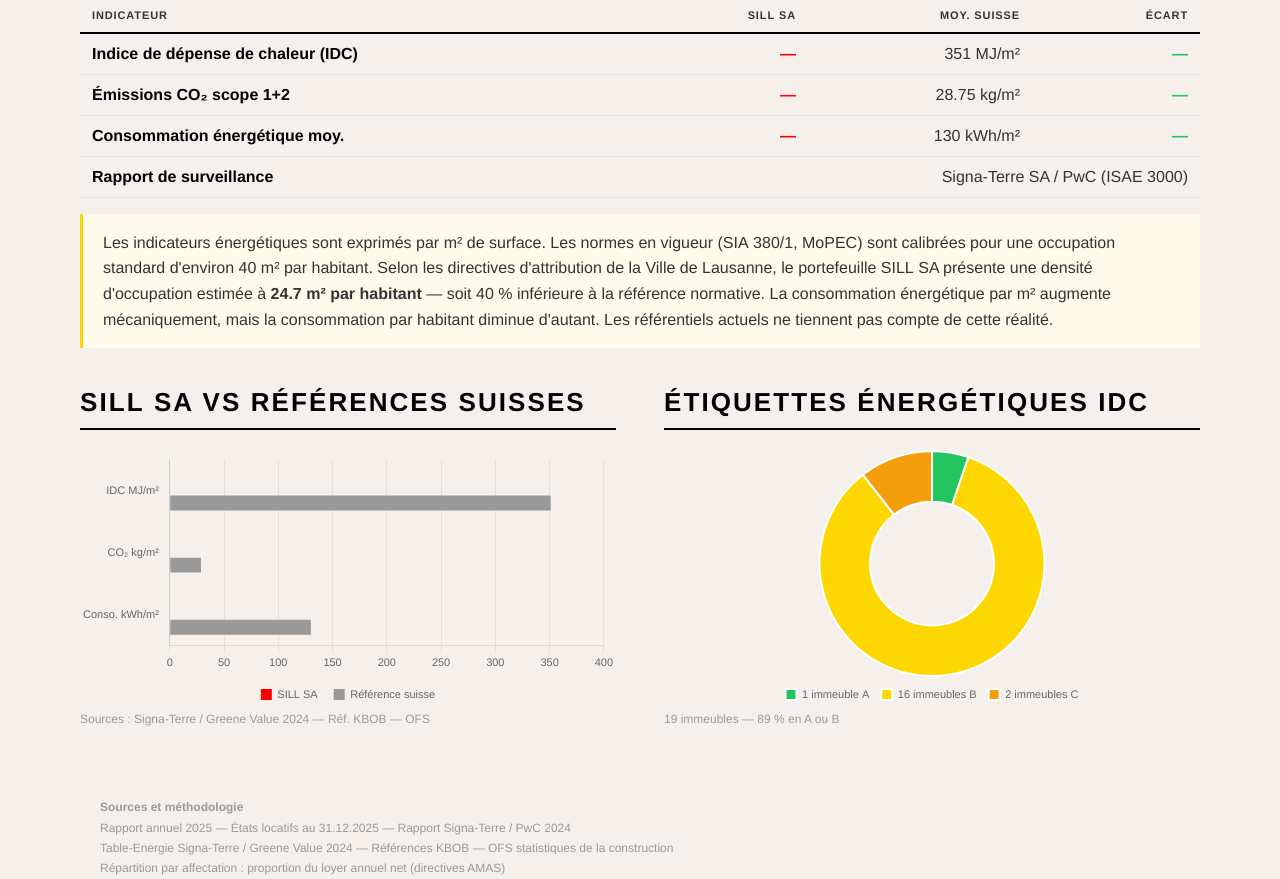
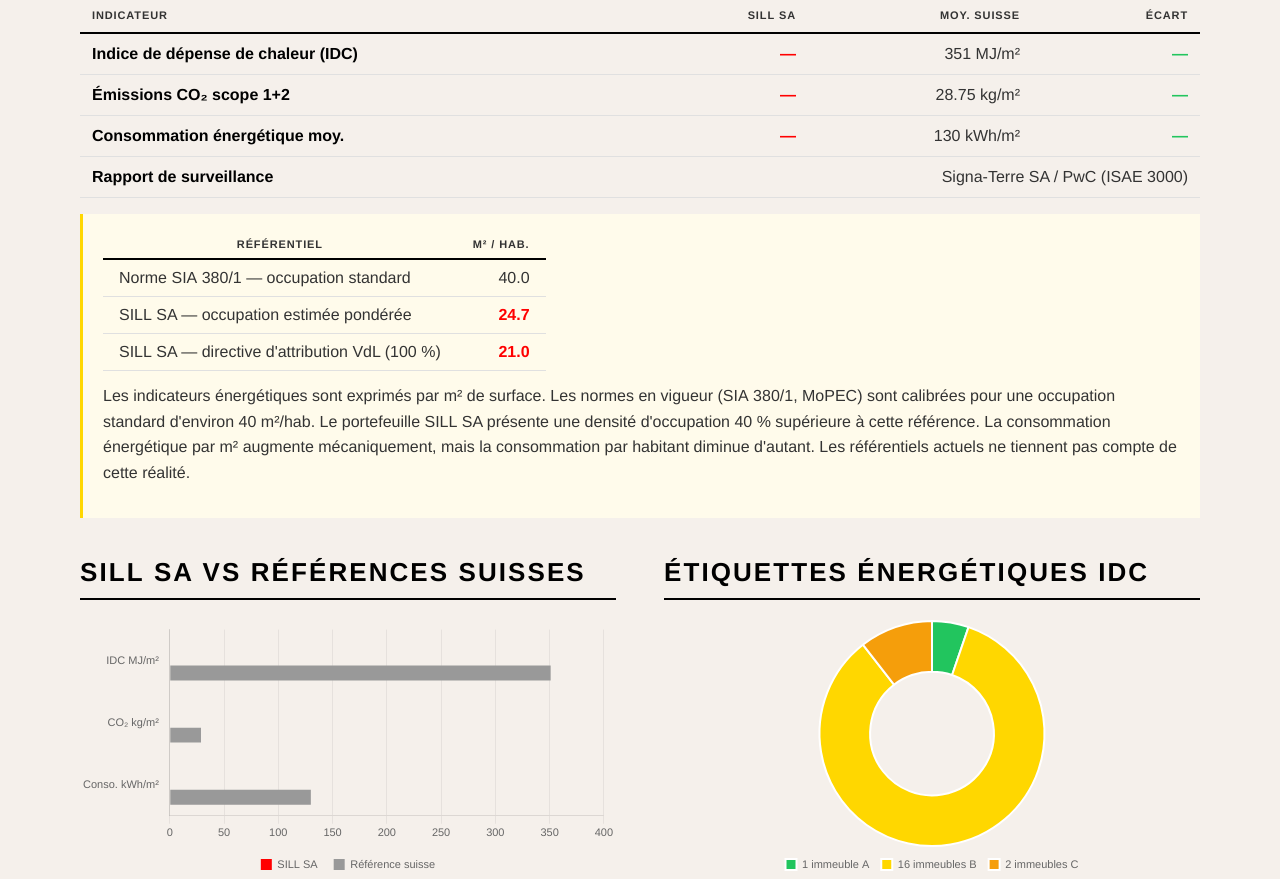
Before and after one commit to pmenoux/sillsa-v2, a PHP site: template site/templates/en-bref.php in a window 1280 px wide. Shown: the part 2839-3718 px from the top of the page. Run offline with PHP 8.4, Linux system fonts and the light colour scheme; the template is opened without the code that fills it, so the values that code supplies are empty; some libraries are stand-ins or nearby versions.

Commit message:
feat(en-bref): tableau densité norme vs directive vs estimation pondérée
SIA 380/1: 40.0 m²/hab. | SILL pondéré: 24.7 | SILL directive: 21.0

Co-Authored-By: Claude Opus 4.6 (1M context) <noreply@anthropic.com>

```diff
--- a/site/assets/css/style.css
+++ b/site/assets/css/style.css
@@ -3071,6 +3071,18 @@ main {
   line-height: var(--lh-base);
   color: var(--color-body);
 }
+.enbref-table--densite { width: auto; margin-bottom: 0; }
+.enbref-table--densite th,
+.enbref-table--densite td { padding: 6px 16px; }
+.enbref-table--densite th:nth-child(2),
+.enbref-table--densite td:nth-child(2) { text-align: right; }
+.enbref-table--densite th {
+  font-family: var(--font-heading);
+  text-transform: uppercase;
+  font-size: 11px;
+  letter-spacing: 0.08em;
+  border-bottom: 2px solid #000;
+}
 
 @media (max-width: 767px) {
   .enbref-table--esg { font-size: 13px; }
--- a/site/templates/en-bref.php
+++ b/site/templates/en-bref.php
@@ -324,7 +324,31 @@ function kvPublic($kpiMap, $key) {
                     </tr>
                 </tbody>
             </table>
-            <p class="enbref-sia-note">Les indicateurs &eacute;nerg&eacute;tiques sont exprim&eacute;s par m&sup2; de surface. Les normes en vigueur (SIA&nbsp;380/1, MoPEC) sont calibr&eacute;es pour une occupation standard d'environ 40&nbsp;m&sup2; par habitant. Selon les directives d'attribution de la Ville de Lausanne, le portefeuille SILL&nbsp;SA pr&eacute;sente une densit&eacute; d'occupation estim&eacute;e &agrave; <strong>24.7&nbsp;m&sup2; par habitant</strong>&nbsp;&mdash; soit 40&nbsp;% inf&eacute;rieure &agrave; la r&eacute;f&eacute;rence normative. La consommation &eacute;nerg&eacute;tique par m&sup2; augmente m&eacute;caniquement, mais la consommation par habitant diminue d'autant. Les r&eacute;f&eacute;rentiels actuels ne tiennent pas compte de cette r&eacute;alit&eacute;.</p>
+            <div class="enbref-sia-note">
+                <table class="enbref-table enbref-table--densite">
+                    <thead>
+                        <tr>
+                            <th>R&eacute;f&eacute;rentiel</th>
+                            <th>m&sup2; / hab.</th>
+                        </tr>
+                    </thead>
+                    <tbody>
+                        <tr>
+                            <td>Norme SIA&nbsp;380/1 &mdash; occupation standard</td>
+                            <td class="enbref-value">40.0</td>
+                        </tr>
+                        <tr>
+                            <td>SILL&nbsp;SA &mdash; occupation estim&eacute;e pond&eacute;r&eacute;e</td>
+                            <td class="enbref-value enbref-value--accent"><strong>24.7</strong></td>
+                        </tr>
+                        <tr>
+                            <td>SILL&nbsp;SA &mdash; directive d'attribution VdL (100&nbsp;%)</td>
+                            <td class="enbref-value enbref-value--accent"><strong>21.0</strong></td>
+                        </tr>
+                    </tbody>
+                </table>
+                <p style="margin-top:12px;">Les indicateurs &eacute;nerg&eacute;tiques sont exprim&eacute;s par m&sup2; de surface. Les normes en vigueur (SIA&nbsp;380/1, MoPEC) sont calibr&eacute;es pour une occupation standard d'environ 40&nbsp;m&sup2;/hab. Le portefeuille SILL&nbsp;SA pr&eacute;sente une densit&eacute; d'occupation 40&nbsp;% sup&eacute;rieure &agrave; cette r&eacute;f&eacute;rence. La consommation &eacute;nerg&eacute;tique par m&sup2; augmente m&eacute;caniquement, mais la consommation par habitant diminue d'autant. Les r&eacute;f&eacute;rentiels actuels ne tiennent pas compte de cette r&eacute;alit&eacute;.</p>
+            </div>
         </div>
 
         <!-- Graphiques ESG -->
```
